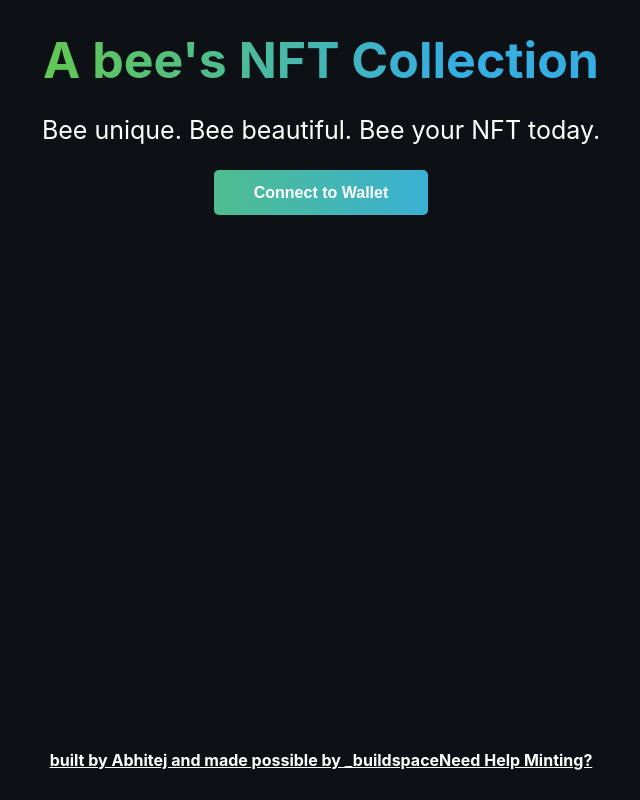
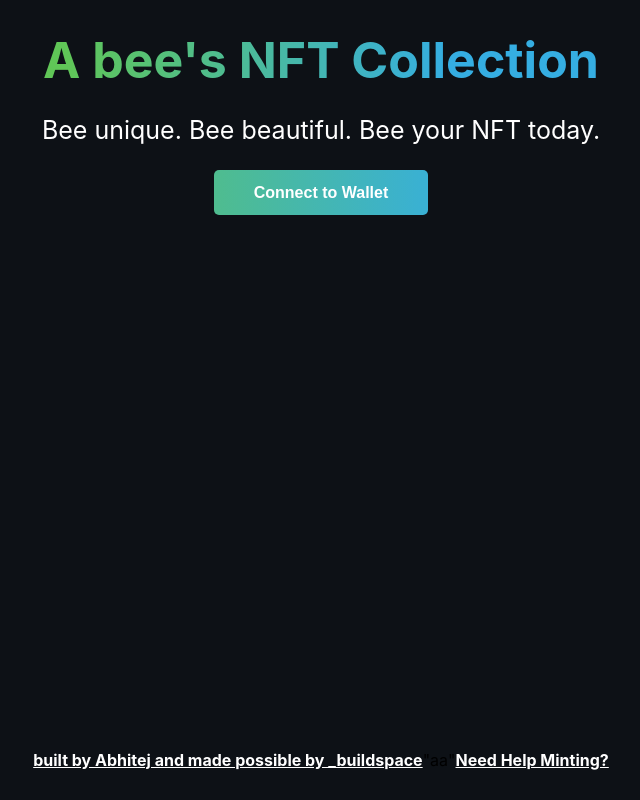
Before and after one commit to abhitej-bokka/BokkaBeeNFTs, a React (Create React App) app: page / in a window 1280 px wide. Shown: the whole page, without its empty margins (319-959 px from the left). Built offline with nearby package versions, Linux system fonts and the light colour scheme.

Commit message:
Update App.js

```diff
--- a/src/App.js
+++ b/src/App.js
@@ -156,7 +156,7 @@ const App = () => {
             target="_blank"
             rel="noreferrer"
           >{`built by Abhitej and made possible by ${TWITTER_HANDLE}	`}</a>
-
+	  "aa"
 	  <a
             className="footer-text"
             href={'https://github.com/abhitej-bokka/BokkaBeeNFTs/'}
```
